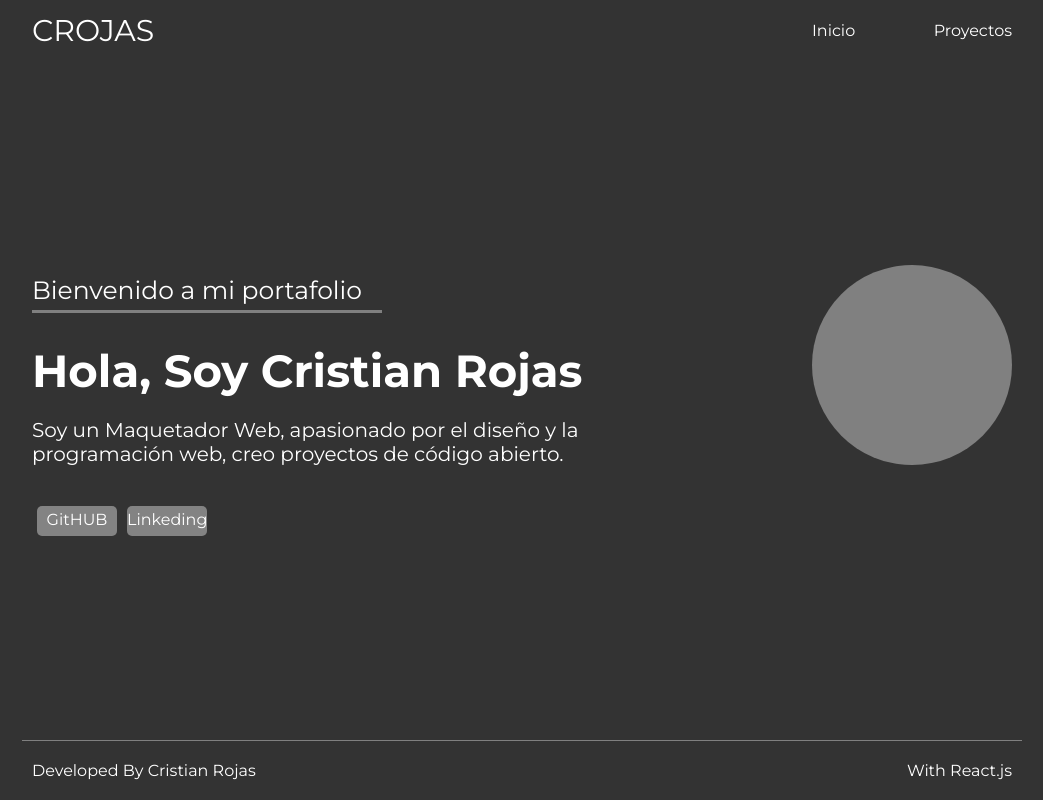
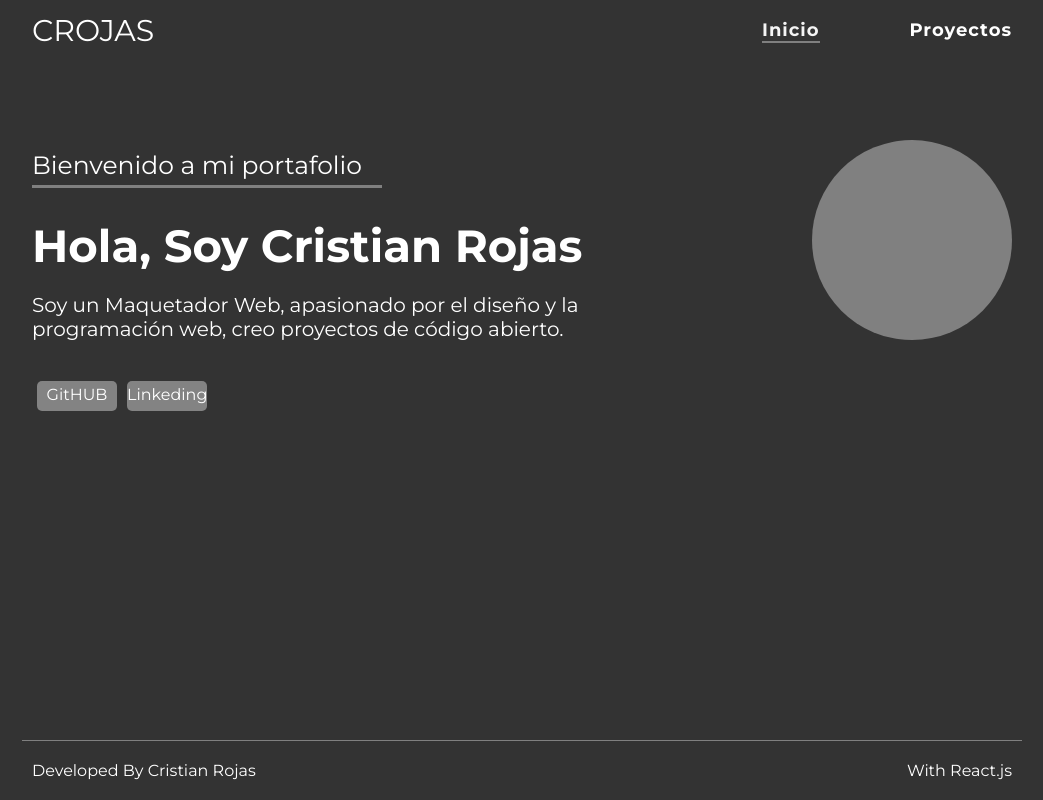
Before and after one commit to cristiandrc/cristiandrc.github.io, a React app: page / in a window 1280 px wide. Shown: the whole page, without its empty margins (118-1161 px from the left). Built offline with nearby package versions, Linux system fonts and the light colour scheme.

Commit message:
add React-router-dom

```diff
--- a/package.json
+++ b/package.json
@@ -7,7 +7,7 @@
     "test": "echo \"Error: no test specified\" && exit 1",
     "start": "webpack server --mode development",
     "build": "webpack --mode production",
-    "predeploy":"npm run build",
+    "predeploy": "npm run build",
     "deploy": "gh-pages -d dist -r https://$GH_TOKEN@github.com/cristiandrc/cristiandrc.github.io"
   },
   "repository": {
@@ -24,6 +24,7 @@
     "react": "^17.0.2",
     "react-dom": "^17.0.2",
     "react-icons": "^4.2.0",
+    "react-router-dom": "^5.2.1",
     "styled-components": "^5.3.0"
   },
   "devDependencies": {
--- a/src/components/Header.jsx
+++ b/src/components/Header.jsx
@@ -1,14 +1,32 @@
-import React from "react";
+import React, { useRef } from "react";
+import { Link } from "../style/Header";
 import { HeaderStyle, Div, Nav } from "../style/Header";
 const Header = () => {
+  const Home = useRef();
+  const Project = useRef();
+
+  const handleClick = (e) => {
+    Home.current.removeAttribute("aria-current");
+    Project.current.removeAttribute("aria-current");
+    e.target.setAttribute("aria-current", "page");
+  };
+
   return (
     <HeaderStyle>
       <Div>
         <p>CROJAS</p>
         <Nav>
           <ul>
-            <li>Inicio</li>
-            <li>Proyectos</li>
+            <li>
+              <Link ref={Home} onClick={handleClick} aria-current="page" to="/">
+                Inicio
+              </Link>
+            </li>
+            <li>
+              <Link ref={Project} onClick={handleClick} to="/project">
+                Proyectos
+              </Link>
+            </li>
           </ul>
         </Nav>
       </Div>
--- a/src/routes/App.jsx
+++ b/src/routes/App.jsx
@@ -1,16 +1,24 @@
 import React from "react";
+import { BrowserRouter, Switch, Route } from "react-router-dom";
 import { GlobalStyles } from "../style/GlobalStyles";
 // import Building from "../containers/Building";
+import { Layout } from "../components/Layout";
 import { Home } from "../containers/Home";
-import { Layout } from "../components/Layout";
+import { Project } from "../containers/Project";
+import { NotFound } from "../containers/NotFound";
+
 const App = () => {
   return (
-    <>
+    <BrowserRouter>
       <GlobalStyles />
       <Layout>
-        <Home />
+        <Switch>
+          <Route exact path="/" component={Home} />
+          <Route exact path="/project" component={Project} />
+          <Route component={NotFound} />
+        </Switch>
       </Layout>
-    </>
+    </BrowserRouter>
   );
 };
 
--- a/src/style/Header.js
+++ b/src/style/Header.js
@@ -1,4 +1,5 @@
 import styled from "styled-components";
+import { Link as LinkRouter } from "react-router-dom";
 
 export const HeaderStyle = styled.header`
   width: 100%;
@@ -20,8 +21,31 @@ export const Div = styled.div`
   }
 `;
 
+export const Link = styled(LinkRouter)`
+  position: relative;
+  color: white;
+  text-align: center;
+  text-decoration: none;
+  font-weight: 700;
+  font-size: 18px;
+  letter-spacing: 1px;
+  &[aria-current] {
+    color: #f4f4f4;
+
+    &::after {
+      content: " ";
+      position: absolute;
+      width: 100%;
+      height: 2px;
+      left: 0;
+      bottom: -2px;
+      background-color: gray;
+    }
+  }
+`;
+
 export const Nav = styled.nav`
-  width: 200px;
+  width: 250px;
 
   ul {
     width: 100%;
--- a/src/style/Layout.js
+++ b/src/style/Layout.js
@@ -12,7 +12,7 @@ export const Section = styled.section`
   width: 100%;
   max-width: 1000px;
   margin: 0 auto;
-  /* padding-top: 80px; */
-  display: grid;
-  place-items: center;
+  padding-top: 80px;
+  /* display: grid;
+  place-items: center; */
 `;
--- a/webpack.config.js
+++ b/webpack.config.js
@@ -39,4 +39,12 @@ module.exports = {
       filename: "index.html",
     }),
   ],
+
+  devServer: {
+    contentBase: path.join(__dirname, "dist"),
+    compress: true,
+    historyApiFallback: true,
+    port: 3005,
+    // open: true,
+  },
 };
```
Also changed, not shown: 1 other file (tests, documents, lock files or other folders).
